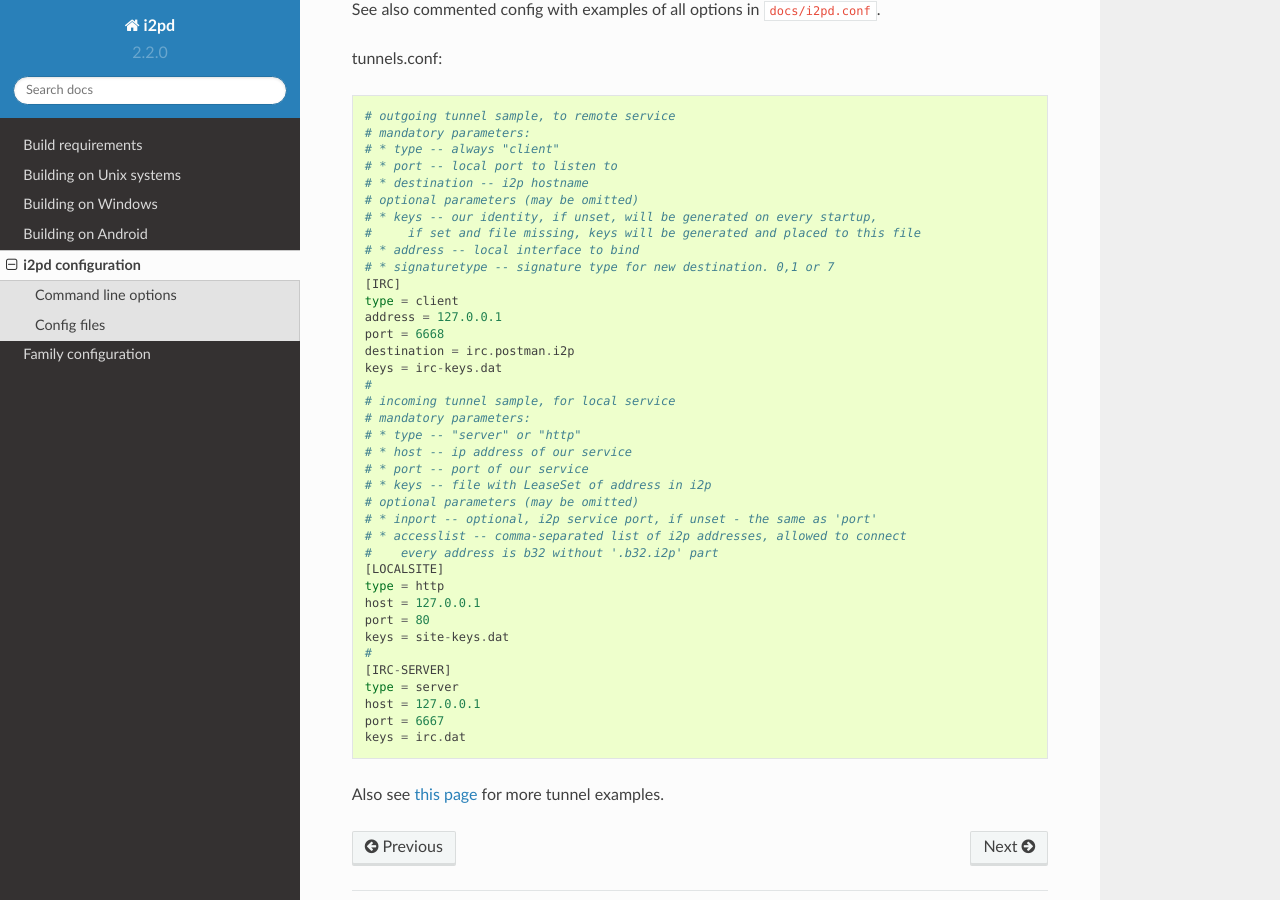
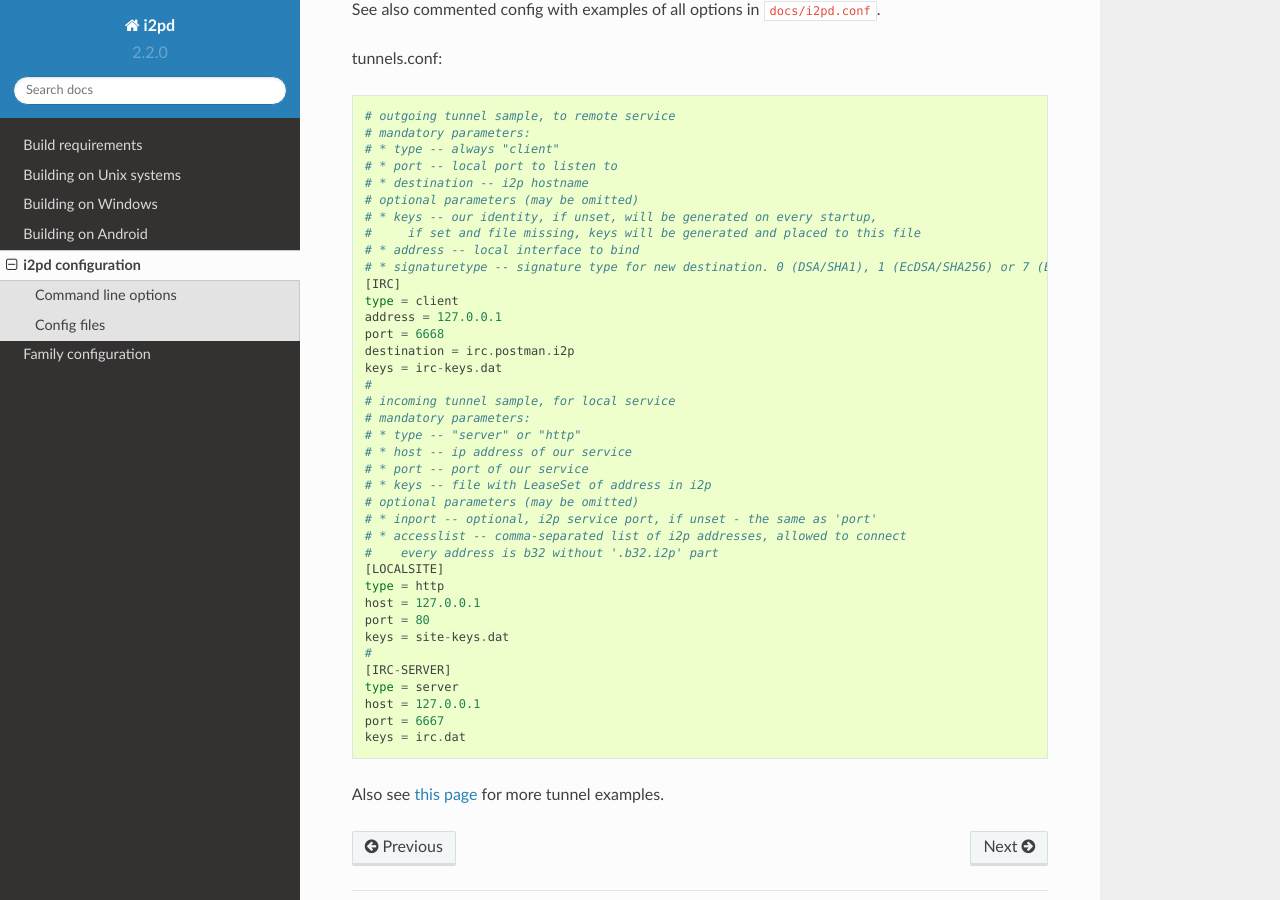
Before and after one commit to PurpleI2P/i2pd, a Sphinx documentation site: the page built from docs/configuration.md, in a window 1280 px wide and 900 px high, scrolled down 2196 px. Built offline with Sphinx 7.4.7 and the Read the Docs theme 2.0.0, drawn with Linux system fonts in a browser that asks for light colours.

Commit message:
* docs/configuration.md

```diff
--- a/docs/configuration.md
+++ b/docs/configuration.md
@@ -109,7 +109,7 @@
     # * keys -- our identity, if unset, will be generated on every startup,
     #     if set and file missing, keys will be generated and placed to this file
     # * address -- local interface to bind
-    # * signaturetype -- signature type for new destination. 0,1 or 7
+    # * signaturetype -- signature type for new destination. 0 (DSA/SHA1), 1 (EcDSA/SHA256) or 7 (EdDSA/SHA512)
     [IRC]
     type = client
     address = 127.0.0.1
```
